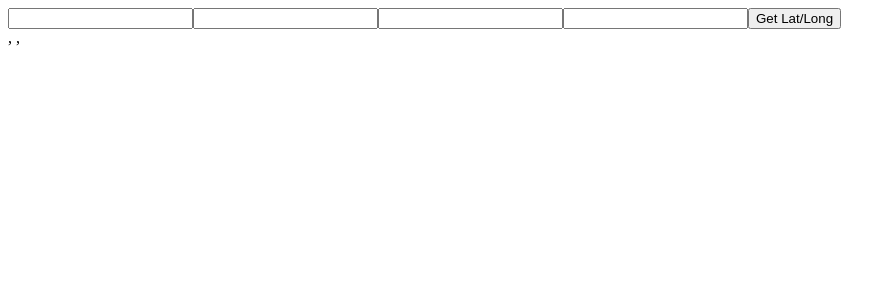
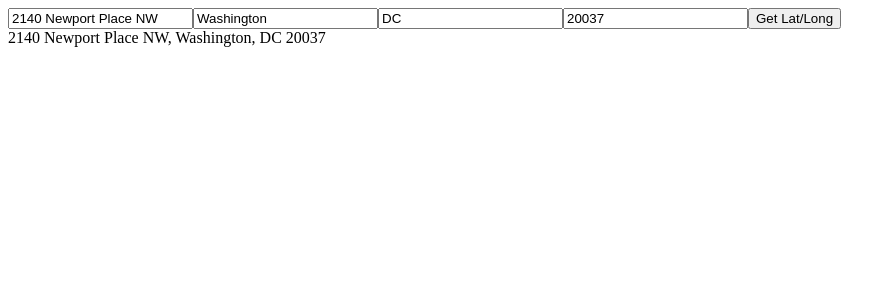
Before and after one commit to jayschoen/weather-forecast, an Angular app in the folder weather-forecast/: page / in a window 1280 px wide. Shown: the top 300 px of the page, without its empty margins (0-896 px from the left). Built offline with nearby package versions, Linux system fonts and the light colour scheme.

Commit message:
implement logic to take user input (address) and request data to retrieve forecast

```diff
--- a/weather-forecast/src/app/convert-address/convert-address.component.html
+++ b/weather-forecast/src/app/convert-address/convert-address.component.html
@@ -2,19 +2,19 @@
 
 
     <div>
-        <input id="street" [(ngModel)]="street">
+        <input id="street" [(ngModel)]="address.street">
 
-        <input id="city" [(ngModel)]="city">
+        <input id="city" [(ngModel)]="address.city">
 
-        <input id="state" [(ngModel)]="state">
+        <input id="state" [(ngModel)]="address.state">
 
-        <input id="zip" [(ngModel)]="zip">
+        <input id="zip" [(ngModel)]="address.zip">
 
-        <button class="button" type="submit">Get Lat/Long</button>
+        <button class="button" (click)="addressToLatLong(address)">Get Lat/Long</button>
     </div>
 
     <div>
-        {{street}}, {{city}}, {{state}} {{zip}}
+        {{address.street}}, {{address.city}}, {{address.state}} {{address.zip}}
     </div>
 
 </div>
--- a/weather-forecast/src/app/convert-address/convert-address.component.ts
+++ b/weather-forecast/src/app/convert-address/convert-address.component.ts
@@ -1,4 +1,10 @@
 import { Component, OnInit } from '@angular/core';
+import { Observable, of } from 'rxjs';
+import { mergeMap } from 'rxjs/operators';
+
+import { WeatherService } from '../services/weather.service';
+
+import { Address } from '../address';
 
 @Component({
   selector: 'convert-address',
@@ -7,15 +13,68 @@ import { Component, OnInit } from '@angular/core';
 })
 export class ConvertAddressComponent implements OnInit {
 
-  street: string = '';
-  city: string = '';
-  state: string = '';
-  zip: string = '';
+  address: Address = {
+    street: '2140 Newport Place NW',
+    city: 'Washington',
+    state: 'DC',
+    zip: '20037'
+  };
 
-  constructor() { }
+  constructor(
+    private weatherService: WeatherService
+  ) { }
 
   ngOnInit(): void {
 
+    this.weatherService.lat_long.pipe(
+
+      mergeMap(
+        data => {
+          return this.grid(data);
+        }),
+      mergeMap(
+        data => {
+
+          let station = data['properties']['gridId'];
+          let gridX = data['properties']['gridX'];
+          let gridY = data['properties']['gridY'];
+          let coords = [gridX, gridY];
+
+          return this.forecast(station, coords);
+        }
+      )
+    ).subscribe(
+      data => {
+        console.log(data);
+      },
+      error => console.error(error)
+    );
   }
 
+  addressToLatLong(address: Address) {
+
+    this.weatherService.addressToLatLong(address).subscribe(
+      data => {
+
+        if (data['results'].length > 0) {
+
+          let lat: number = data['results'][0]['location']['lat'];
+          let long: number = data['results'][0]['location']['lng'];
+          this.weatherService.lat_long.next([lat, long])
+        }
+
+      },
+      error => console.error(error)
+    );
+
+  }
+
+  grid(coords: number[]) {
+
+    return this.weatherService.gridByLatLong(coords[0], coords[1]);
+  }
+
+  forecast(station: string, coords: number[]) {
+    return this.weatherService.forecast(station, coords[0], coords[1]);
+  }
 }
```
